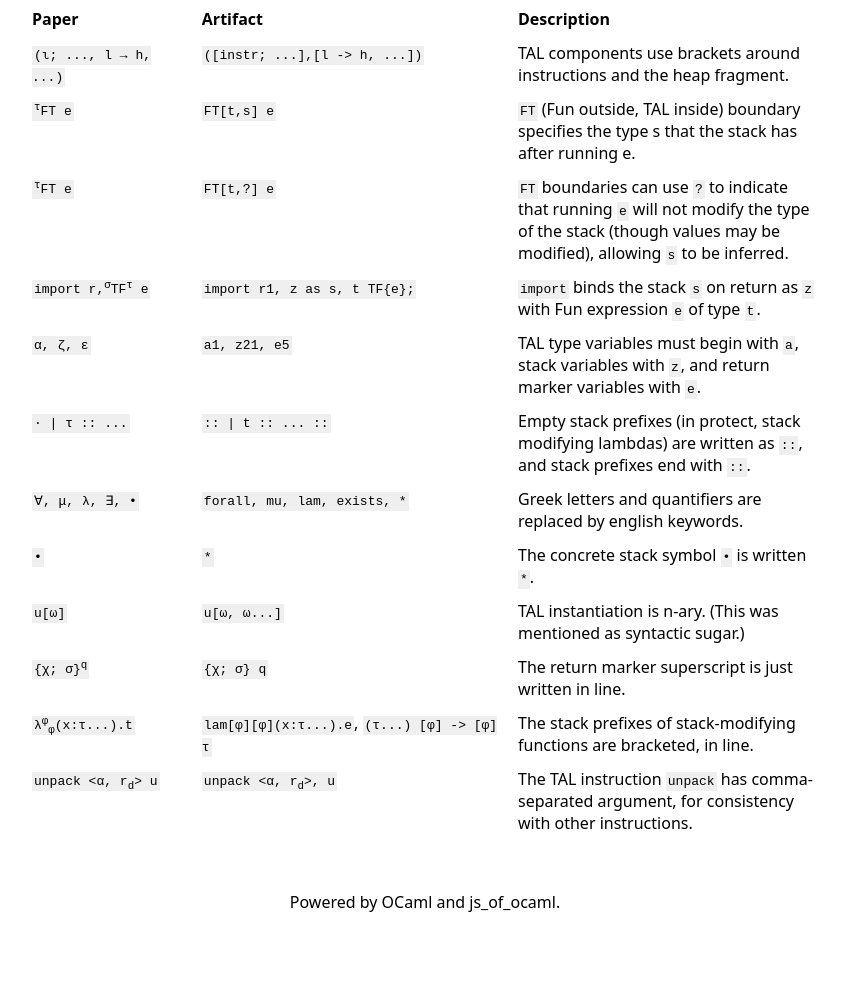
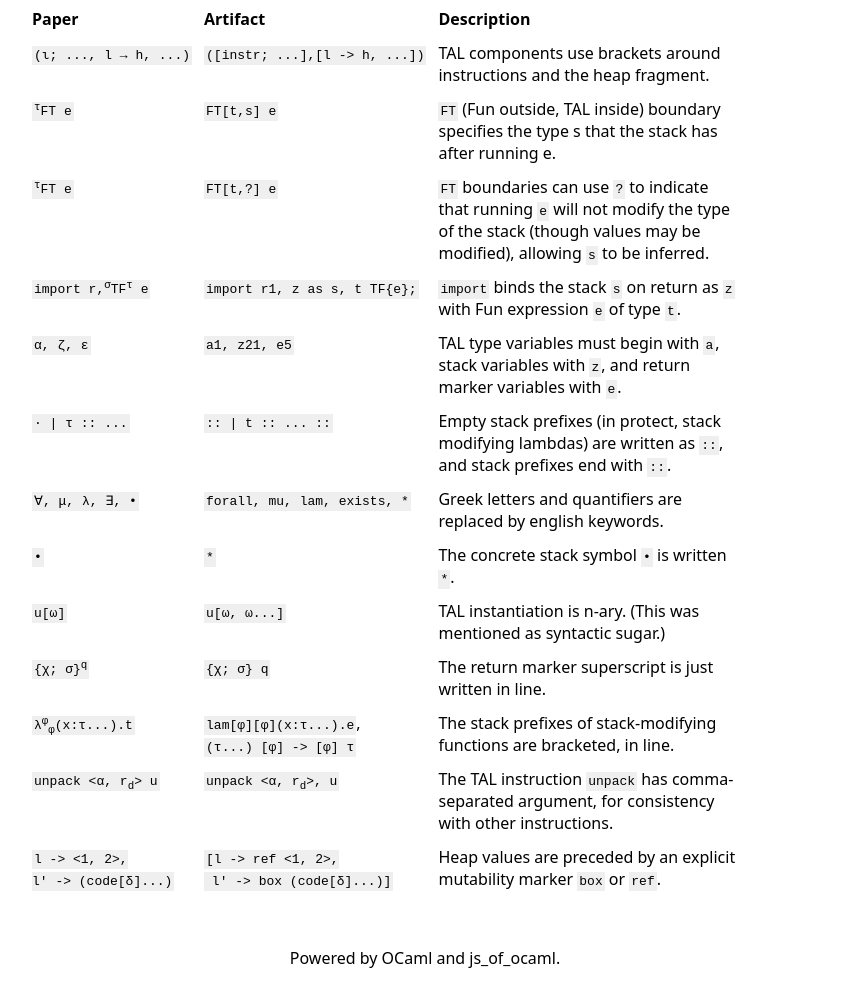
Before and after one commit to dbp/funtal, a plain HTML site: page artifact/index.html in a window 1280 px wide. Shown: the part 1725-2732 px from the top of the page, without its empty margins (215-1060 px from the left). Drawn offline with Linux system fonts and the light colour scheme; a script that the page names is missing.

Commit message:
one more syntactic difference

```diff
--- a/artifact/index.html
+++ b/artifact/index.html
@@ -213,7 +213,7 @@
 
         <tr>
           <td><code>&lambda;<sup>&phi;</sup><sub>&phi;</sub>(x:&tau;...).t</code></td>
-          <td><code>lam[&phi;][&phi;](x:&tau;...).e</code>,
+          <td><code>lam[&phi;][&phi;](x:&tau;...).e</code>,<br/>
               <code>(&tau;...) [&phi;] -> [&phi;] &tau;</code></td>
           <td>The stack prefixes of stack-modifying functions are bracketed, in line.</td>
         </tr>
@@ -223,6 +223,12 @@
           <td><code>unpack &lt;&alpha;, r<sub>d</sub>&gt;, u</code></td>
           <td>The TAL instruction <code>unpack</code> has comma-separated argument,
             for consistency with other instructions.</td>
+        </tr>
+
+        <tr>
+          <td><code>l -> <1, 2>,<br/> l' -> (code[&delta;]...)</code></td>
+          <td><code>[l -> ref <1, 2>,<br/>&nbsp;l' -> box (code[&delta;]...)]</code></td>
+          <td>Heap values are preceded by an explicit mutability marker <code>box</code> or <code>ref</code>.</td>
         </tr>
       </table>
 
```
